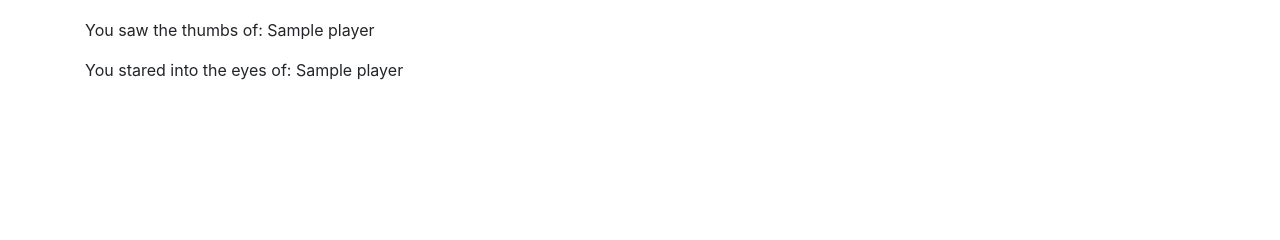
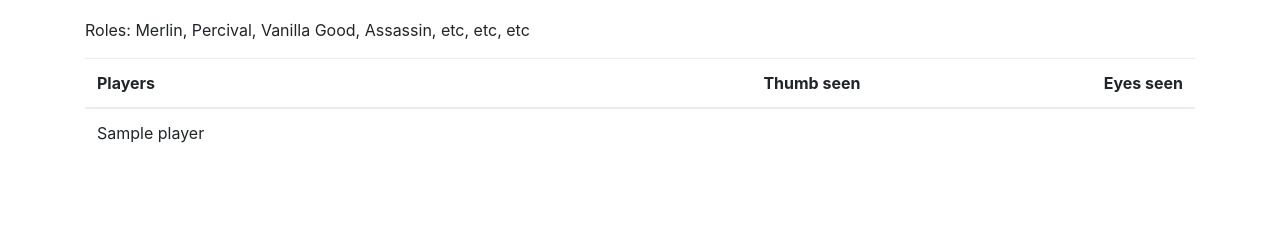
Before and after one commit to tso/avalon, a Django app: template app/templates/game.html in a window 1280 px wide. Shown: the part 86-326 px from the top of the page. Run offline with Django 3.2, Linux system fonts and the light colour scheme; tables that the repository leaves empty hold one stand-in row (values such as "Sample post"); the template is opened without the code that fills it: values that come from a table or form of the project are taken from there, most other values are stand-ins (such as "Sample title", 1, 10 or a date in 2020); style sheets or scripts are compiled from the project's sources; some libraries are stand-ins or nearby versions.

Commit message:
Different game view

```diff
--- a/app/models/game.py
+++ b/app/models/game.py
@@ -1,6 +1,7 @@
 import random
 import string
 import uuid
+import operator
 from app.avalon import assign_roles
 from django.db import models
 from channels import Group
@@ -42,7 +43,9 @@ class Game(models.Model):
         self.message_players()
 
     def players(self):
-        return self.player_set.filter(is_kicked=False).all()
+        players = self.player_set.filter(is_kicked=False).all()
+        players = sorted(players, key=operator.attrgetter('created_at'))
+        return players
 
     def message_players(self):
         Group(str(self.id)).send({
--- a/app/models/util.py
+++ b/app/models/util.py
@@ -1,11 +1,9 @@
 import json
-import operator
 
 def lobby_json(game, player=None):
-    players = sorted(game.players(), key=operator.attrgetter('created_at'))
     data = {
         'game': game.to_dict(),
-        'players': list(map(lambda p: p.to_dict(), players)),
+        'players': list(map(lambda p: p.to_dict(), game.players())),
     }
 
     if player:
--- a/app/templates/game.html
+++ b/app/templates/game.html
@@ -21,16 +21,23 @@
 
 {% block content %}
 <p>You are: <b>{{ self.role }}</b></p>
-{% if thumbs_seen %}
-  <p>You saw the thumbs of:
-  {% for player in thumbs_seen %}
-    {{ player.name }}{% if forloop.revcounter > 2 %}, {% elif forloop.revcounter == 2 %} and {% endif %}
-  {% endfor %}</p>
-{% endif %}
-{% if eyes_seen %}
-  <p>You stared into the eyes of:
-    {% for player in eyes_seen %}
-      {{ player.name }}{% if forloop.revcounter > 2 %}, {% elif forloop.revcounter == 2 %} and {% endif %}
-    {% endfor %}</p>
-{% endif %}
+<p>Roles: Merlin, Percival, Vanilla Good, Assassin, etc, etc, etc</p>
+<table class="table">
+  <thead>
+    <tr>
+        <th>Players</th>
+        {% if thumbs_seen %}<th class="text-right">Thumb seen</th>{% endif %}
+        {% if eyes_seen %}<th class="text-right">Eyes seen</th>{% endif %}
+    </tr>
+  </thead>
+  <tbody>
+    {% for player in players %}
+    <tr class="{% if player == self %}table-active{% endif %}">
+      <td>{{ player.name }}</td>
+      {% if thumbs_seen %}<td class="text-right">{% if player in thumbs_seen %}✓{% endif %}</td>{% endif %}
+      {% if eyes_seen %}<td class="text-right">{% if player in eyes_seen %}✓{% endif %}</td>{% endif %}
+    </tr>
+    {% endfor %}
+  </tbody>
+</table>
 {% endblock %}
--- a/app/views.py
+++ b/app/views.py
@@ -76,6 +76,7 @@ class GameView(View):
         return render(request, self.template_name, {
             'game': game,
             'self': player,
+            'players': game.players(),
             'thumbs_seen': thumbs_seen,
             'eyes_seen': eyes_seen,
         })
```
